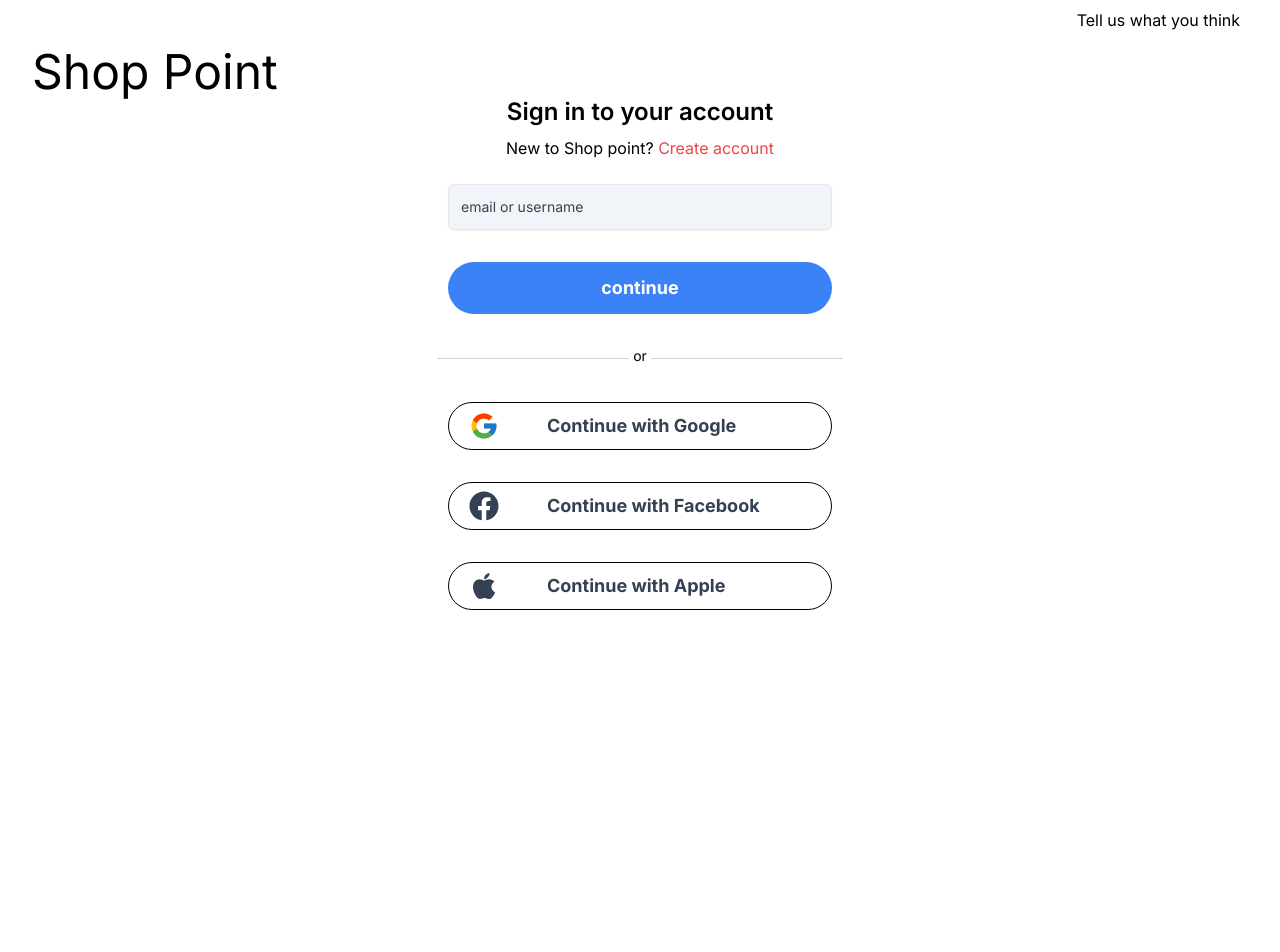
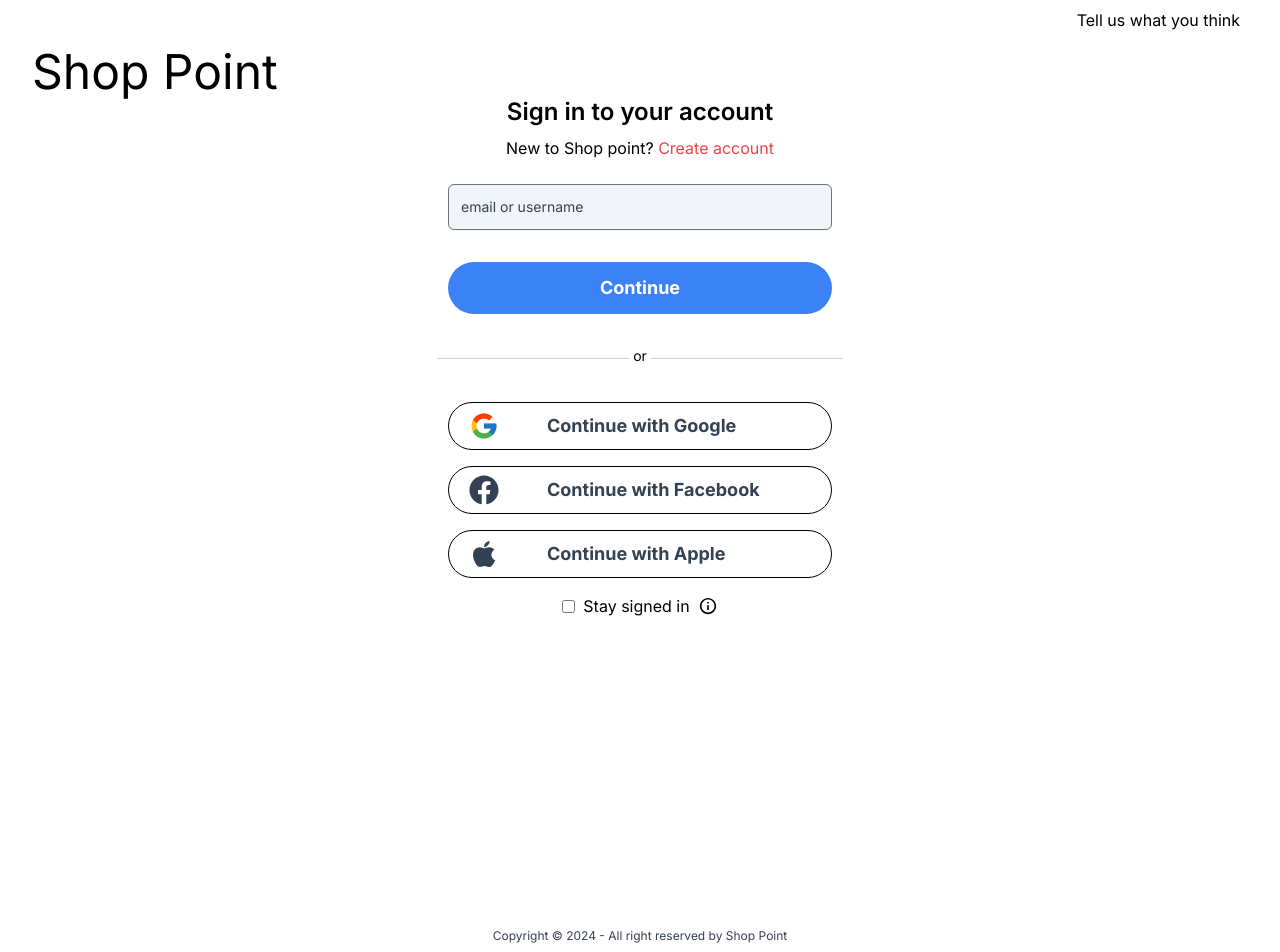
Before and after one commit to programmer-kabir/Shop-Point, a React (Vite) app in the folder Client-Side/: page /signin in a window 1280 px wide. Shown: the top 952 px of the page. Before the commit the page ends 928 px from the top, so only its background shows below. Built offline with nearby package versions, Linux system fonts and the light colour scheme.

Commit message:
login page design complete

```diff
--- a/Client-Side/src/Pages/Authencations/Signin.jsx
+++ b/Client-Side/src/Pages/Authencations/Signin.jsx
@@ -3,6 +3,7 @@
 import Button from '../../components/authenticationBtn/Button';
 import { FcGoogle } from 'react-icons/fc';
 import { FaApple, FaFacebook } from 'react-icons/fa';
+import { IoMdInformationCircleOutline } from 'react-icons/io';
 
 const Signin = () => {
   return (
@@ -19,7 +20,7 @@
       </div>
       <label
   htmlFor="email"
-  className="relative py-2 block bg-slate-100 rounded-md border border-gray-200 shadow-sm focus-within:border-gray-300 focus-within:ring-1 focus-within:ring-gray-300 w-96"
+  className="relative py-2 block bg-slate-100 rounded-md border border-gray-500 shadow-sm focus-within:border-gray-300 focus-within:ring-1 focus-within:ring-gray-300 w-96"
 >
   <input
     type="text"
@@ -35,7 +36,7 @@
   </span>
 </label>
 <div className='bg-blue-500 text-white w-96 py-3 px-5 mt-8 rounded-full text-center text-lg font-bold'>
-  <button>continue</button>
+  <button>Continue</button>
 </div>
     </div>
     <div className='flex justify-center items-center mt-8'>
@@ -43,10 +44,20 @@
       <div className='pb-1 text-sm px-1'>or</div>
       <div className='h-[1px] bg-slate-300 w-48'></div>
     </div>
+    <div>
     <Button name={"Continue with Google"} logo={<FcGoogle />}/>
     <Button name={"Continue with Facebook"} logo={<FaFacebook />}/>
     <Button name={"Continue with Apple"} logo={<FaApple />}/>
+    </div>
+    <div className='flex items-center justify-center mt-8 gap-2'>
+    <input type="checkbox" name="staySignin" id="staySignin" />
+    <p>Stay signed in</p>
+    <IoMdInformationCircleOutline className='text-xl'/>
+    </div>
      </div>
+     <footer className='text-center mb-4 text-xs text-gray-700'>
+      <p>Copyright © {new Date().getFullYear()} - All right reserved by Shop Point</p>
+     </footer>
     </Container>
   )
 }
--- a/Client-Side/src/components/authenticationBtn/Button.jsx
+++ b/Client-Side/src/components/authenticationBtn/Button.jsx
@@ -1,7 +1,7 @@
 
 const Button = ({name, logo}) => {
     return (
-        <div className="border border-black text-slate-700 font-bold hover:bg-slate-200 w-96 py-2 px-5 mt-8 rounded-full">
+        <div className="border border-black text-slate-700 font-bold hover:bg-slate-200 w-96 py-2 px-5 mt-8 -mb-4 rounded-full">
           <button className='flex items-center gap-12 text-lg'><span className="text-3xl">{logo}</span>{name}</button>
         </div>
     );
```
